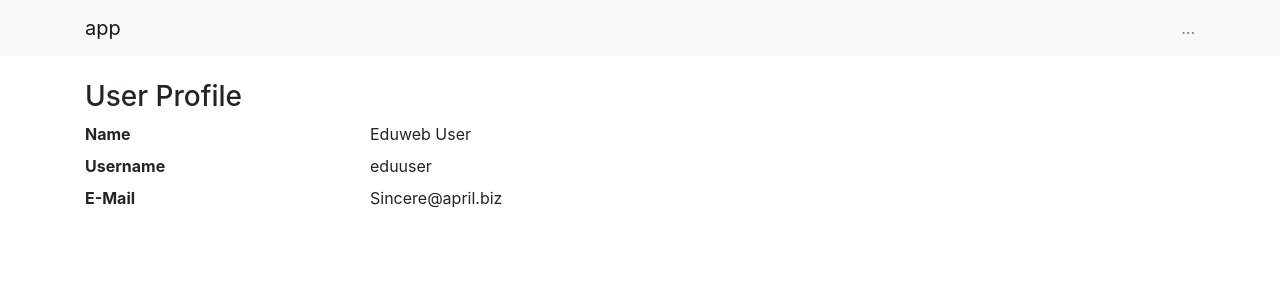
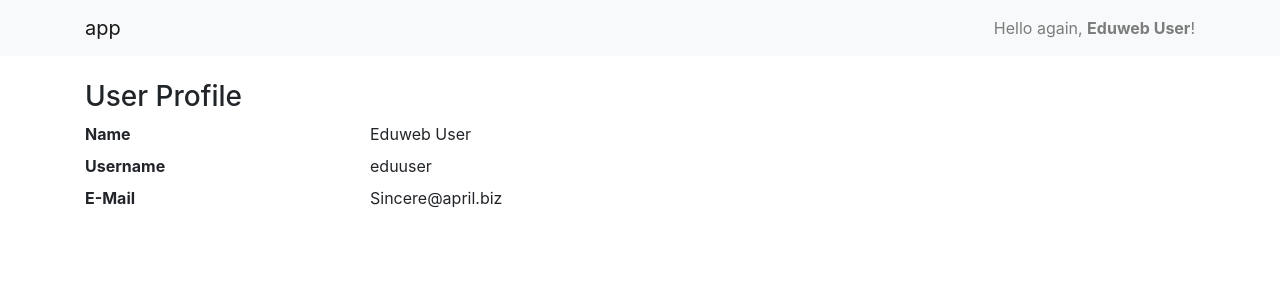
Before and after one commit to ev45ive/eduweb-angular-wzorce, an Angular app: page / in a window 1280 px wide. Shown: the top 300 px of the page. Built offline with nearby package versions, Linux system fonts and the light colour scheme; data requests are answered from the project's data file.

Commit message:
7.3. Wiele subskrypcji i Multicast - finished

```diff
--- a/src/app/app.component.html
+++ b/src/app/app.component.html
@@ -2,7 +2,7 @@
   <div class="container">
       <a class="navbar-brand">{{title}}</a>
       <span class="navbar-text">
-        ...
+        <profile-bar></profile-bar>
       </span>
   </div>
 </nav>
--- /dev/null
+++ b/src/app/profile/profile-bar.component.ts
@@ -0,0 +1,27 @@
+import { Component, OnInit } from '@angular/core';
+import { ProfileService } from './profile.service';
+import { User } from './models/user';
+
+@Component({
+  selector: 'profile-bar',
+  template: `
+    <ng-container *ngIf="profile">
+      Hello again, <strong>{{profile.name}}</strong>!
+    </ng-container>
+  `,
+  styles: []
+})
+export class ProfileBarComponent implements OnInit {
+
+  constructor(private profileService:ProfileService) { }
+
+  profile:User
+
+  ngOnInit() {
+    this.profileService.getUserProfile()
+    .subscribe(user =>{
+      this.profile = user
+    })
+  }
+
+}
--- a/src/app/profile/profile.component.ts
+++ b/src/app/profile/profile.component.ts
@@ -9,7 +9,7 @@ import { User } from './models/user';
       <h3>User Profile</h3>
       <dl class="row">
         <dt class="col-3">Name</dt>
-        <dd class="col-9">{{profile.name}}</dd>
+        <dd class="col-9" >{{profile.name}}</dd>
         <dt class="col-3">Username</dt>
         <dd class="col-9">{{profile.username}}</dd>
         <dt class="col-3">E-Mail</dt>
@@ -26,8 +26,9 @@ export class ProfileComponent implements OnInit {
   constructor(private profileService:ProfileService) { }
 
   ngOnInit() {
-    this.profileService.getUserProfile()
-    .subscribe(user =>{
+    const profile$ = this.profileService.getUserProfile()
+
+    profile$.subscribe(user =>{
       this.profile = user
     })
   }
--- a/src/app/profile/profile.module.ts
+++ b/src/app/profile/profile.module.ts
@@ -3,14 +3,15 @@ import { CommonModule } from '@angular/common';
 import { ProfileComponent } from './profile.component';
 import { ProfileService } from './profile.service';
 import { HttpClientModule } from '@angular/common/http';
+import { ProfileBarComponent } from './profile-bar.component';
 
 @NgModule({
   imports: [
     CommonModule,
     HttpClientModule
   ],
-  declarations: [ProfileComponent],
-  exports: [ProfileComponent],
+  declarations: [ProfileComponent, ProfileBarComponent],
+  exports: [ProfileComponent, ProfileBarComponent],
   providers: [
     ProfileService
   ]
--- a/src/app/profile/profile.service.ts
+++ b/src/app/profile/profile.service.ts
@@ -1,17 +1,28 @@
 import { Injectable } from '@angular/core';
 import { HttpClient } from '@angular/common/http'
 import { User } from './models/user';
-
+import { Subject } from 'rxjs/Subject'
+import {multicast, refCount, share } from 'rxjs/operators'
+import { ConnectableObservable } from 'rxjs/observable/ConnectableObservable';
 
 @Injectable()
 export class ProfileService {
 
   api_url = 'http://localhost:3000/users/'
 
+  user_request = this.http
+    .get<User>(this.api_url + '1')
+    .pipe(
+      // multicast(()=>new Subject<User>()),
+      // refCount()
+      share()
+    )
+
   getUserProfile(){
-    return this.http.get<User>(this.api_url + '1')
+    return this.user_request
   }
 
-  constructor(private http:HttpClient) { }
+  constructor(private http:HttpClient) {
+  }
 
 }
```
